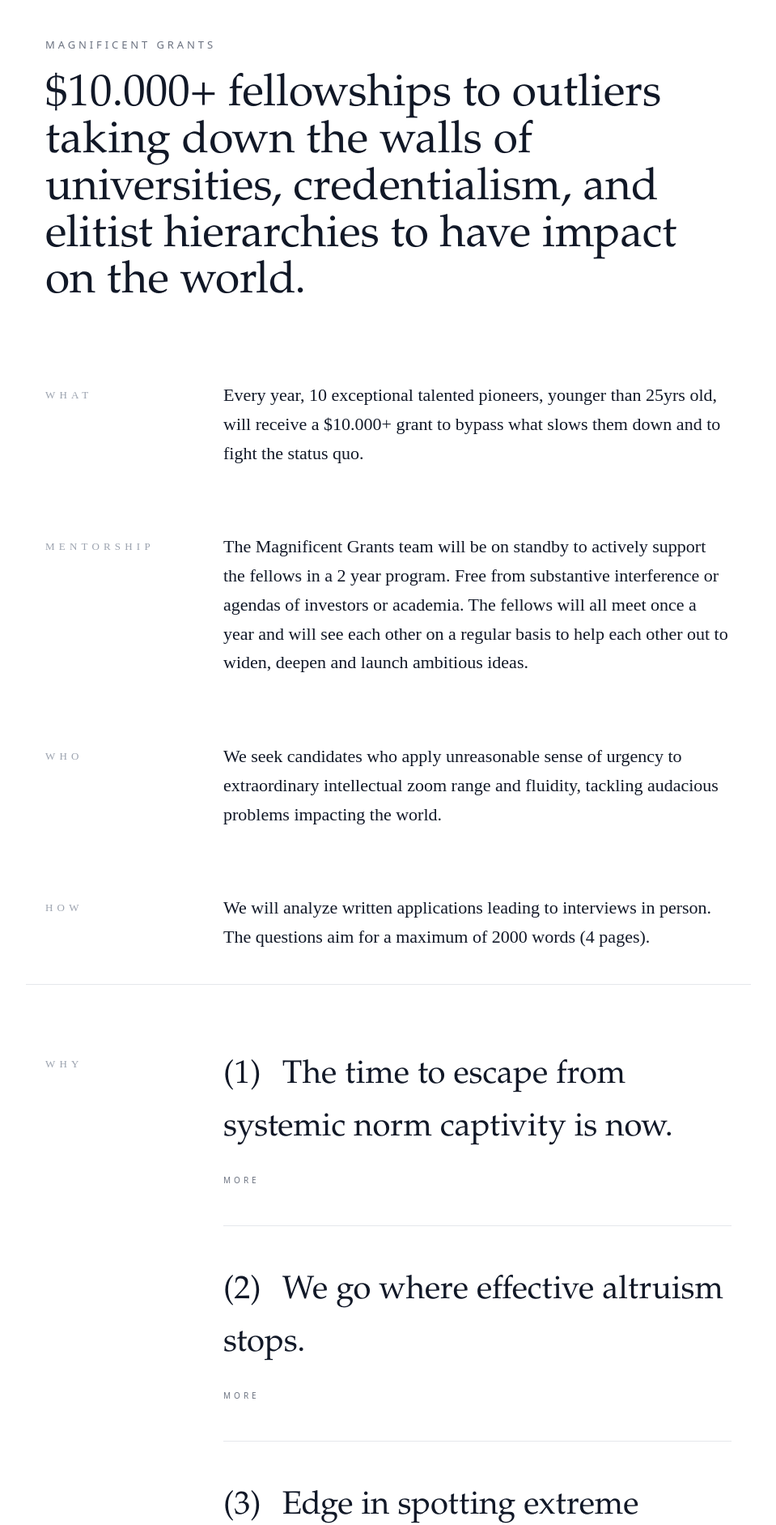
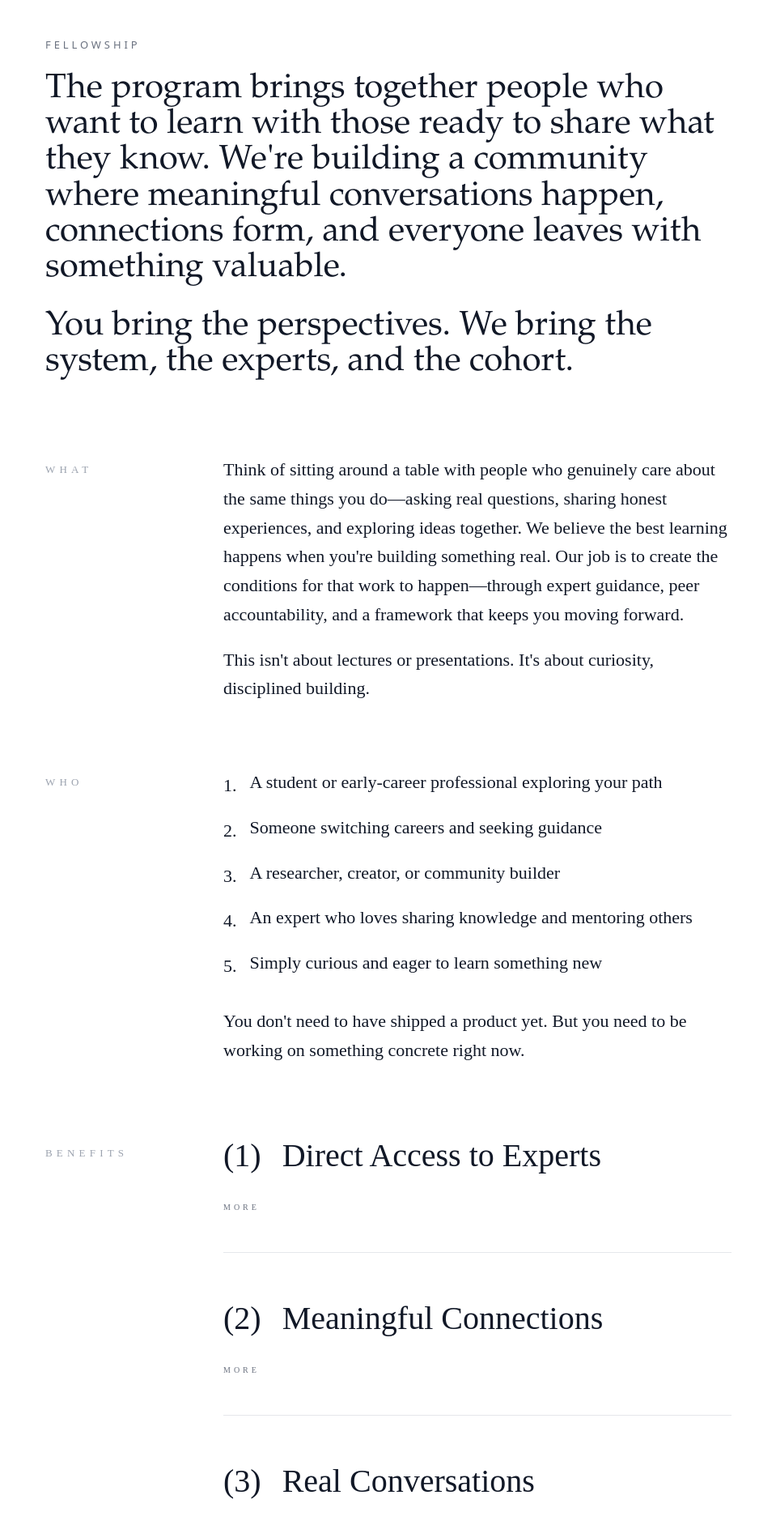
Before and after one commit to harishkannanjs/Fellowship, a Next.js app: page / in a window 1280 px wide. Shown: the part 480-2363 px from the top of the page at 81% size, without its empty margins (160-1119 px from the left). Built offline with nearby package versions, Linux system fonts and the light colour scheme.

Commit message:
Add files via upload

```diff
--- a/app/layout.tsx
+++ b/app/layout.tsx
@@ -7,7 +7,7 @@ const _geist = Geist({ subsets: ['latin'] })
 const _geistMono = Geist_Mono({ subsets: ['latin'] })
 
 export const metadata: Metadata = {
-  title: 'Magnificent Grants - Fellowships for Outliers',
+  title: 'Fellowship - Fellowships for Outliers',
   description: '$10,000+ fellowships to outliers taking down the walls of universities, credentialism, and elitist hierarchies to have impact on the world.',
   generator: 'v0.app',
 }
--- a/components/core-content.tsx
+++ b/components/core-content.tsx
@@ -1,8 +1,39 @@
 'use client'
 
+import { useState } from 'react'
 import CursorAnimation from './cursor-animation'
 
 export default function CoreContent() {
+    const [expandedWhy, setExpandedWhy] = useState<number | null>(null)
+
+    const howItems = [
+        {
+            number: 1,
+            title: "Direct Access to Experts",
+            content: "Learn from practitioners and thought leaders in intimate, interactive settings where you can actually ask your questions."
+        },
+        {
+            number: 2,
+            title: "Meaningful Connections",
+            content: "Meet peers who share your ambitions and experts who remember what it's like to be where you are now."
+        },
+        {
+            number: 3,
+            title: "Real Conversations",
+            content: "No corporate jargon. No performative networking. Just honest dialogue about what matters."
+        },
+        {
+            number: 4,
+            title: "Ongoing Community",
+            content: "This isn't a one-time event. It's an entry point into a community committed to supporting each other's growth."
+        },
+        {
+            number: 5,
+            title: "Opportunities for Growth",
+            content: "Based on your goals and needs, you may have access to resources that help you continue your learning journey."
+        }
+    ]
+
     return (
         <>
             {/* WHAT Section */}
@@ -12,22 +43,15 @@ export default function CoreContent() {
                         WHAT
                     </h2>
                     <div className="md:col-span-3">
-                        <p className="text-xl lg:text-[22px] font-jenson text-gray-900 leading-relaxed">
-                            Every year, 10 exceptional talented pioneers, younger than 25yrs old, will receive a $10.000+ grant to bypass what slows them down and to fight the status quo.
+                        <p className="text-xl lg:text-[22px] font-jenson text-gray-900 leading-relaxed mb-5">
+                            Think of sitting around a table with people who genuinely care about the same things you
+                            do—asking real questions, sharing honest experiences, and exploring ideas together. We
+                            believe the best learning happens when you're building something real. Our job is to
+                            create the conditions for that work to happen—through expert guidance, peer
+                            accountability, and a framework that keeps you moving forward.
+
                         </p>
-                    </div>
-                </div>
-            </section>
-
-            {/* MENTORSHIP Section */}
-            <section id="mentorship" className="py-10">
-                <div className="max-w-4xl mx-auto px-6 grid grid-cols-1 md:grid-cols-4 gap-8 items-start">
-                    <h2 className="text-[13px] tracking-[0.4em] text-gray-400 font-jenson uppercase md:col-span-1 pt-2">
-                        MENTORSHIP
-                    </h2>
-                    <div className="md:col-span-3">
-                        <p className="text-xl lg:text-[22px] font-jenson text-gray-900 leading-relaxed">
-                            The Magnificent Grants team will be on standby to actively support the fellows in a 2 year program. Free from substantive interference or agendas of investors or academia. The fellows will all meet once a year and will see each other on a regular basis to help each other out to widen, deepen and launch ambitious ideas.
+                        <p className="text-xl lg:text-[22px] font-jenson text-gray-900 leading-relaxed">This isn't about lectures or presentations. It's about curiosity, disciplined building.
                         </p>
                     </div>
                 </div>
@@ -40,8 +64,30 @@ export default function CoreContent() {
                         WHO
                     </h2>
                     <div className="md:col-span-3">
+                        <ul className="space-y-4 text-xl lg:text-[22px] font-jenson text-gray-900 leading-relaxed mb-8">
+                            <li className="flex items-start gap-4">
+                                <span className="text-gray-900 mt-1">1.</span>
+                                <span>A student or early-career professional exploring your path</span>
+                            </li>
+                            <li className="flex items-start gap-4">
+                                <span className="text-gray-900 mt-1">2.</span>
+                                <span>Someone switching careers and seeking guidance</span>
+                            </li>
+                            <li className="flex items-start gap-4">
+                                <span className="text-gray-900 mt-1">3.</span>
+                                <span>A researcher, creator, or community builder</span>
+                            </li>
+                            <li className="flex items-start gap-4">
+                                <span className="text-gray-900 mt-1">4.</span>
+                                <span>An expert who loves sharing knowledge and mentoring others</span>
+                            </li>
+                            <li className="flex items-start gap-4">
+                                <span className="text-gray-900 mt-1">5.</span>
+                                <span>Simply curious and eager to learn something new</span>
+                            </li>
+                        </ul>
                         <p className="text-xl lg:text-[22px] font-jenson text-gray-900 leading-relaxed">
-                            We seek candidates who apply unreasonable sense of urgency to extraordinary intellectual zoom range and fluidity, tackling audacious problems impacting the world.
+                            You don&apos;t need to have shipped a product yet. But you need to be working on something concrete right now.
                         </p>
                     </div>
                 </div>
@@ -50,13 +96,43 @@ export default function CoreContent() {
             {/* HOW Section */}
             <section id="how" className="py-10">
                 <div className="max-w-4xl mx-auto px-6 grid grid-cols-1 md:grid-cols-4 gap-8 items-start border-b border-gray-200 pb-10">
-                    <h2 className="text-[13px] tracking-[0.4em] text-gray-400 font-jenson uppercase md:col-span-1 pt-2">
-                        HOW
+                    <h2 className="text-[13px] tracking-[0.4em] text-gray-400 font-jenson uppercase md:col-span-1 pt-5">
+                        BENEFITS
                     </h2>
-                    <div className="md:col-span-3">
-                        <p className="text-xl lg:text-[22px] font-jenson text-gray-900 leading-relaxed">
-                            We will analyze written applications leading to interviews in person. The questions aim for a maximum of 2000 words (4 pages).
-                        </p>
+                    <div className="md:col-span-3 space-y-12">
+                        {howItems.map((item) => (
+                            <div key={item.number} className="pb-12 border-b border-gray-200 last:border-b-0 last:pb-0">
+                                <button
+                                    onClick={() => setExpandedWhy(expandedWhy === item.number ? null : item.number)}
+                                    className="w-full text-left hover:opacity-70 transition group"
+                                >
+                                    <h3 className="text-xl lg:text-[40px] font-jenson text-gray-900 leading-relaxed">
+                                        <span className="text-gray-900 mr-4 tabular-nums">({item.number})</span> {item.title}
+                                    </h3>
+                                </button>
+                                {expandedWhy === item.number && (
+                                    <div className="mt-6">
+                                        <p className="text-lg lg:text-[22px] text-gray-700 leading-relaxed font-jenson">
+                                            {item.content}
+                                        </p>
+                                        <button
+                                            onClick={() => setExpandedWhy(null)}
+                                            className="mt-6 text-[10px] tracking-[0.4em] text-gray-500 font-jenson hover:text-gray-900 transition flex items-center gap-2"
+                                        >
+                                            LESS
+                                        </button>
+                                    </div>
+                                )}
+                                {expandedWhy !== item.number && (
+                                    <button
+                                        onClick={() => setExpandedWhy(item.number)}
+                                        className="mt-6 text-[10px] tracking-[0.4em] text-gray-500 font-jenson hover:text-gray-900 transition flex items-center gap-2"
+                                    >
+                                        MORE
+                                    </button>
+                                )}
+                            </div>
+                        ))}
                     </div>
                 </div>
             </section>
--- a/components/footer.tsx
+++ b/components/footer.tsx
@@ -4,13 +4,13 @@ export default function Footer() {
     return (
         <footer className="py-10 pt-1 bg-background">
             <div className="max-w-4xl mx-auto px-6">
-                <div className="mb-20">
+                <div className="mb-10  ">
                     <h2 className="text-[13px] tracking-[0.4em] text-gray-400 font-jenson uppercase mb-8">
-                        MAGNIFICENT GRANTS
+                        Fellowship
                     </h2>
 
-                    <div className="max-w-2xl ">
-                        <p className="text-[15px] leading-relaxed text-gray-500 font-jenson italic pt-2">
+                    <div className="max-w-2xl">
+                        <p className="text-[15px] leading-relaxed text-gray-500 font-jenson italic pt-2 ">
                             <span className="font-semibold not-italic text-gray-900 mr-2">/mæɡˈnɪfɪsnt/</span>
                             from Latin magnificentior, comparative of magnificus (&quot;great in deeds or sentiment, noble, splendid, etc.&quot;),
                             from magnus (&quot;great&quot;) + -ficus, a form of -faciens, the regular form, in compounds, of faciens, a
@@ -21,8 +21,7 @@ export default function Footer() {
 
                 <div className="flex flex-col md:flex-row justify-between items-start md:items-center pt-8 border-t border-gray-200 text-[11px] tracking-wider text-gray-400 font-medium uppercase">
                     <div className="flex flex-wrap gap-8 mb-4 md:mb-0">
-                        <span>© Magnificent Grants</span>
-                        <span className="text-gray-300">Design by Altology</span>
+                        <span>© Fellowship</span>
                     </div>
                     <div className="flex gap-8">
                         <a href="#" className="hover:text-gray-900 transition-colors">Privacy</a>
--- a/components/hero-section.tsx
+++ b/components/hero-section.tsx
@@ -29,10 +29,15 @@ export default function HeroSection({ setActiveSection }: HeroSectionProps) {
       {/* Content */}
       <div className="max-w-4xl mx-auto px-6 pb-1 pt-12">
         <p className="text-[13px] tracking-[0.3em] font-medium text-gray-500 uppercase mb-6">
-          MAGNIFICENT GRANTS
+          Fellowship
         </p>
-        <h1 className="text-5xl lg:text-[55px] leading-[1.05] font-garamond-bold text-gray-900 mb-12">
-          $10.000+ fellowships to outliers taking down the walls of universities, credentialism, and elitist hierarchies to have impact on the world.
+        <h1 className="text-5xl lg:text-[42px] leading-[1.05] font-garamond-bold text-gray-900 mb-7">
+          The program brings together people who want to learn with those ready to share what
+          they know. We're building a community where meaningful conversations happen,
+          connections form, and everyone leaves with something valuable.
+        </h1>
+        <h1 className="text-5xl lg:text-[42px] leading-[1.05] font-garamond-bold text-gray-900 mb-12">
+          You bring the perspectives. We bring the system, the experts, and the cohort.
         </h1>
 
       </div>
--- a/components/navigation.tsx
+++ b/components/navigation.tsx
@@ -8,7 +8,6 @@ interface NavigationProps {
 export default function Navigation({ activeSection, setActiveSection }: NavigationProps) {
   const navItems = [
     { label: 'WHAT', href: '#what' },
-    { label: 'MENTORSHIP', href: '#mentorship' },
     { label: 'WHO', href: '#who' },
     { label: 'HOW', href: '#how' },
     { label: 'WHY', href: '#why' },
@@ -37,7 +36,7 @@ export default function Navigation({ activeSection, setActiveSection }: Navigati
         className={`text-sm font-medium tracking-tight transition-all mb-4 inline-block border-gray-900 ${activeSection === 'hero' ? 'text-gray-900 border-b-2' : 'text-gray-900 hover:text-gray-600'
           }`}
       >
-        Magnificent Grants
+        Fellowship
       </a>
       <div className="space-y-4 text-right">
         {navItems.map((item) => {
--- a/components/why-section.tsx
+++ b/components/why-section.tsx
@@ -8,25 +8,40 @@ export default function WhySection() {
     const whyItems = [
         {
             number: 1,
-            title: 'The time to escape from systemic norm captivity is now.',
-            content: 'Higher education has become increasingly gatekeeping and credentialist. We believe exceptional talent should not be constrained by traditional paths. The future belongs to those who can think independently and create value outside of established hierarchies.'
+            title: "We don't do lectures.",
+            content: "Expert sessions are dialogues about your specific work, not general presentations."
         },
         {
             number: 2,
-            title: 'We go where effective altruism stops.',
-            content: 'While effective altruism focuses on quantifiable impact, we recognize that some of the most important contributions to society are unmeasurable. We back ambitious outliers who are building things that matter, even if their impact can\'t be perfectly measured.'
+            title: "We don't do passive learning.",
+            content: "Every input has to connect to something you're actively building."
         },
         {
             number: 3,
-            title: 'Edge in spotting extreme talent: our team built a track record as one of the world\'s best misfit seed investors. We don\'t fit in linear journeys ourselves.',
-            content: 'Our team has invested in some of the most unconventional founders who went on to create significant impact. We understand that exceptional talent often looks different from what traditional institutions are looking for. We\'re looking for people who don\'t fit the mold—because that\'s where real innovation happens.'
+            title: "We don't do vague mentorship.",
+            content: "Conversations are structured around decision points and blockers, not general career advice."
+        },
+        {
+            number: 4,
+            title: "We don't let you hide.",
+            content: "Accountability pods and public demos mean your progress (or lack of it) is visible."
+        },
+        {
+            number: 5,
+            title: "We don't accept ideas without execution.",
+            content: "You need an active project to join. We're not here to help you brainstorm—we're here to help you ship."
+        },
+        {
+            number: 6,
+            title: "We don't graduate people who don't build.",
+            content: `Completing the fellowship means shipping something publicly. No exceptions. This structure won't work for everyone. It's designed for builders who are ready to move fast, work in public, and hold themselves to real outcomes. If that's you, this is the right place`
         }
     ]
 
     return (
         <section id="why" className="py-10">
             <div className="max-w-4xl mx-auto px-6 grid grid-cols-1 md:grid-cols-4 gap-8 items-start border-b border-gray-200 pb-10">
-                <h2 className="text-[13px] tracking-[0.4em] text-gray-400 font-jenson uppercase md:col-span-1 pt-2">
+                <h2 className="text-[13px] tracking-[0.4em] text-gray-400 font-jenson uppercase md:col-span-1 pt-5">
                     WHY
                 </h2>
                 <div className="md:col-span-3 space-y-12">
```
Also changed, not shown: components/apply-section.tsx (+20 -7 lines), 1 other file (tests, documents, lock files or other folders).
